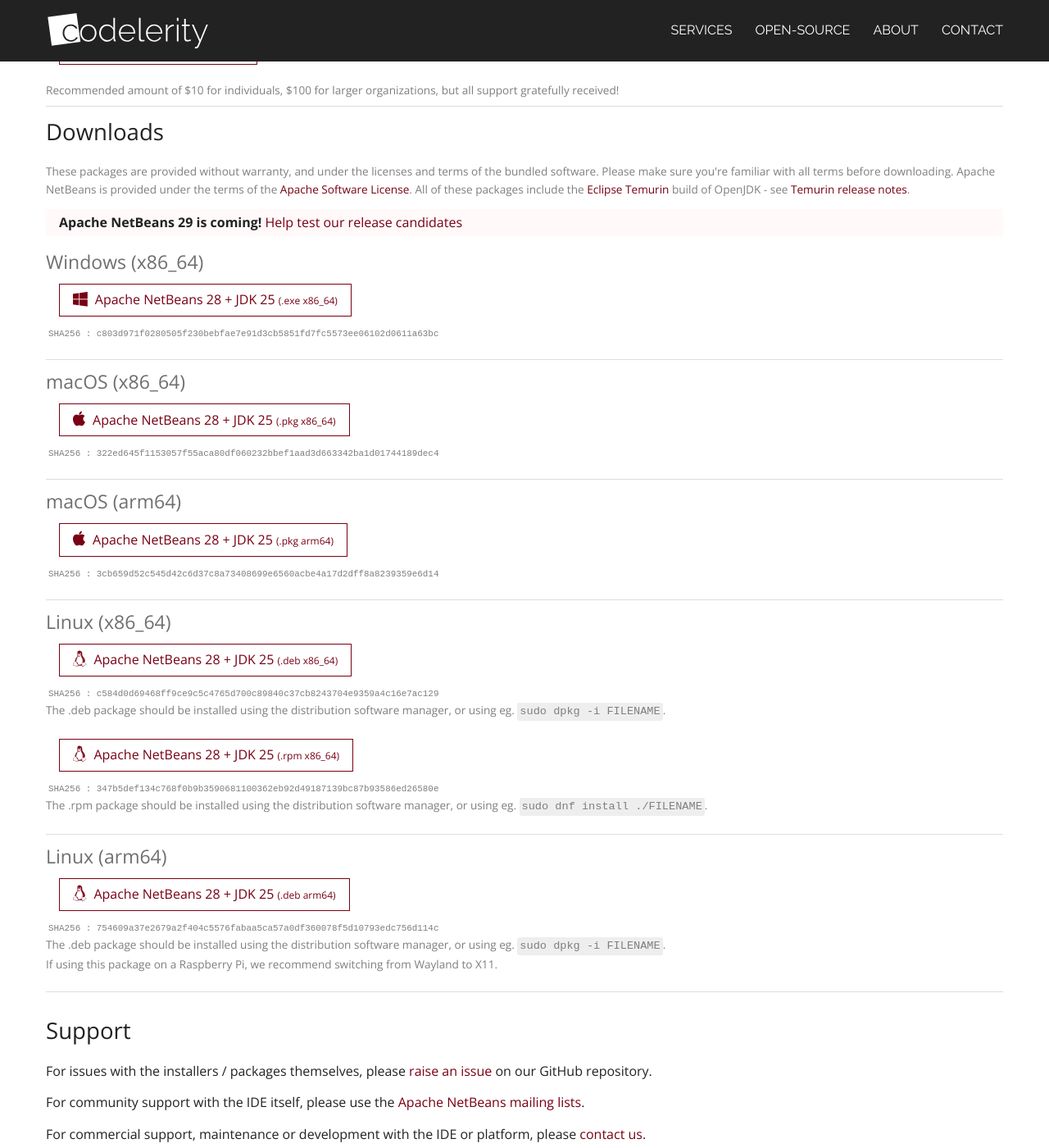
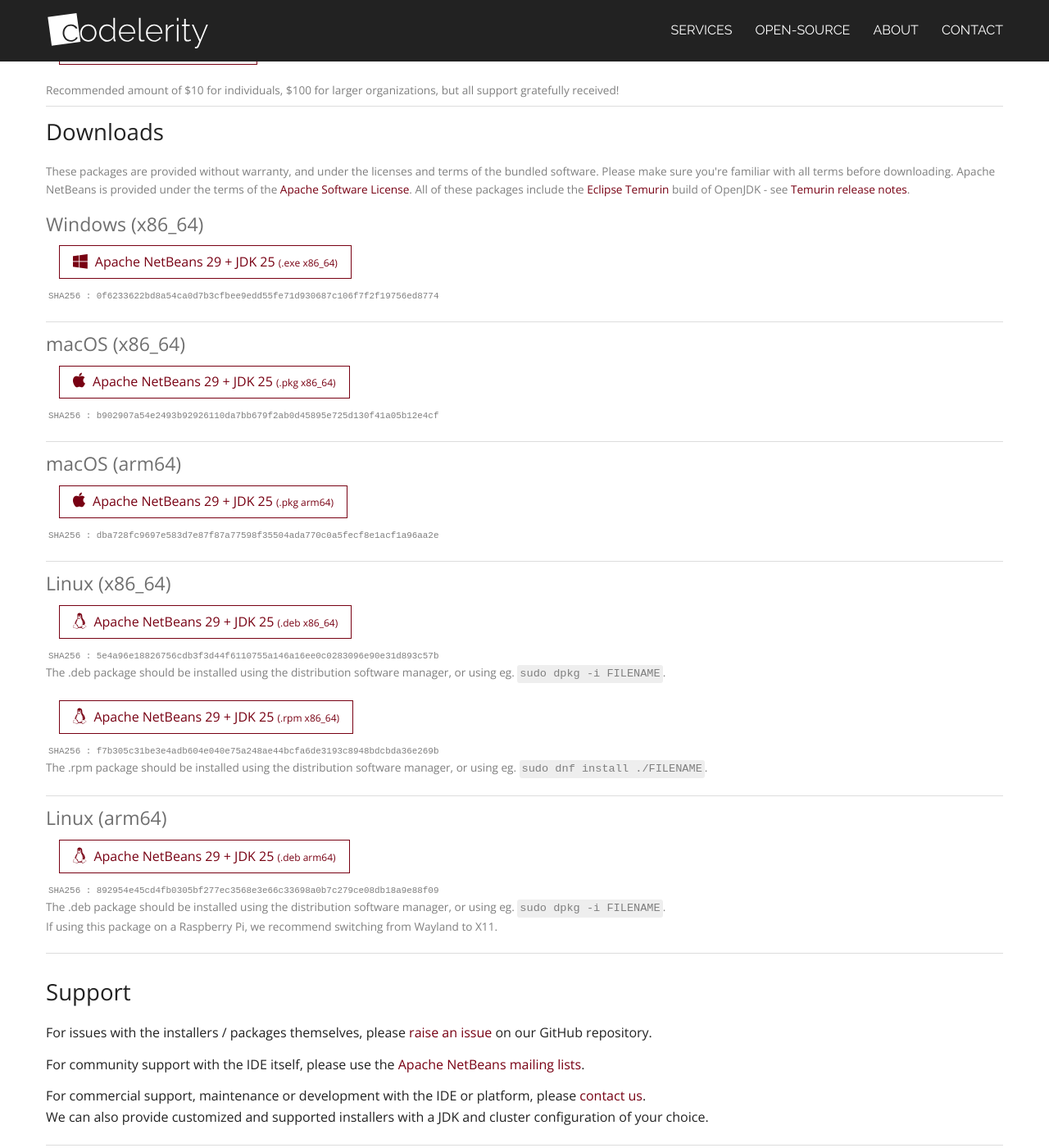
Before and after one commit to neilcsmith-net/codelerity-com-deploy, a Jekyll site: the page built from netbeans.html, in a window 1280 px wide and 1400 px high, scrolled down 451 px. Shown: the whole window at 82% size. Built offline with Jekyll 4.4.1, drawn with Linux system fonts in a browser that asks for light colours; nearby versions of some CDN libraries; comment, search, counter and statistics services are not loaded; some of the changed text lies outside the part shown.

Commit message:
Update site for Apache NetBeans 29 installers.

```diff
--- a/netbeans.html
+++ b/netbeans.html
@@ -1,29 +1,29 @@
 ---
 layout: page
-title: "Apache NetBeans 28"
+title: "Apache NetBeans 29"
 permalink: /netbeans/
 
-netbeans-version: 28
-netbeans-version-next: 29
+netbeans-version: 29
+netbeans-version-next:
 jdk-version: 25
 
-exe-x64-link: https://github.com/codelerity/netbeans-packages/releases/download/v28-build1/Apache-NetBeans-28.exe
-exe-x64-hash: c803d971f0280505f230bebfae7e91d3cb5851fd7fc5573ee06102d0611a63bc
+exe-x64-link: https://github.com/codelerity/netbeans-packages/releases/download/v29-build1/Apache-NetBeans-29.exe
+exe-x64-hash: 0f6233622bd8a54ca0d7b3cfbee9edd55fe71d930687c106f7f2f19756ed8774
 
-pkg-x64-link: https://github.com/codelerity/netbeans-packages/releases/download/v28-build1/Apache-NetBeans-28-x86_64.pkg
-pkg-x64-hash: 322ed645f1153057f55aca80df060232bbef1aad3d663342ba1d01744189dec4
+pkg-x64-link: https://github.com/codelerity/netbeans-packages/releases/download/v29-build1/Apache-NetBeans-29-x86_64.pkg
+pkg-x64-hash: b902907a54e2493b92926110da7bb679f2ab0d45895e725d130f41a05b12e4cf
 
-pkg-arm-link: https://github.com/codelerity/netbeans-packages/releases/download/v28-build1/Apache-NetBeans-28-arm64.pkg
-pkg-arm-hash: 3cb659d52c545d42c6d37c8a73408699e6560acbe4a17d2dff8a8239359e6d14
+pkg-arm-link: https://github.com/codelerity/netbeans-packages/releases/download/v29-build1/Apache-NetBeans-29-arm64.pkg
+pkg-arm-hash: dba728fc9697e583d7e87f87a77598f35504ada770c0a5fecf8e1acf1a96aa2e
 
-deb-x64-link: https://github.com/codelerity/netbeans-packages/releases/download/v28-build1/apache-netbeans_28-1_amd64.deb
-deb-x64-hash: c584d0d69468ff9ce9c5c4765d700c89840c37cb8243704e9359a4c16e7ac129
+deb-x64-link: https://github.com/codelerity/netbeans-packages/releases/download/v29-build1/apache-netbeans_29-1_amd64.deb
+deb-x64-hash: 5e4a96e18826756cdb3f3d44f6110755a146a16ee0c0283096e90e31d893c57b
 
-rpm-x64-link: https://github.com/codelerity/netbeans-packages/releases/download/v28-build1/apache-netbeans-28-0.x86_64.rpm
-rpm-x64-hash: 347b5def134c768f0b9b3590681100362eb92d49187139bc87b93586ed26580e
+rpm-x64-link: https://github.com/codelerity/netbeans-packages/releases/download/v29-build1/apache-netbeans-29-0.x86_64.rpm
+rpm-x64-hash: f7b305c31be3e4adb604e040e75a248ae44bcfa6de3193c8948bdcbda36e269b
 
-deb-arm-link: https://github.com/codelerity/netbeans-packages/releases/download/v28-build1/apache-netbeans_28-1_arm64.deb
-deb-arm-hash: 754609a37e2679a2f404c5576fabaa5ca57a0df360078f5d10793edc756d114c
+deb-arm-link: https://github.com/codelerity/netbeans-packages/releases/download/v29-build1/apache-netbeans_29-1_arm64.deb
+deb-arm-hash: 892954e45cd4fb0305bf277ec3568e3e66c33698a0b7c279ce08db18a9e88f09
 ---
 
 <section class="intro">
```
